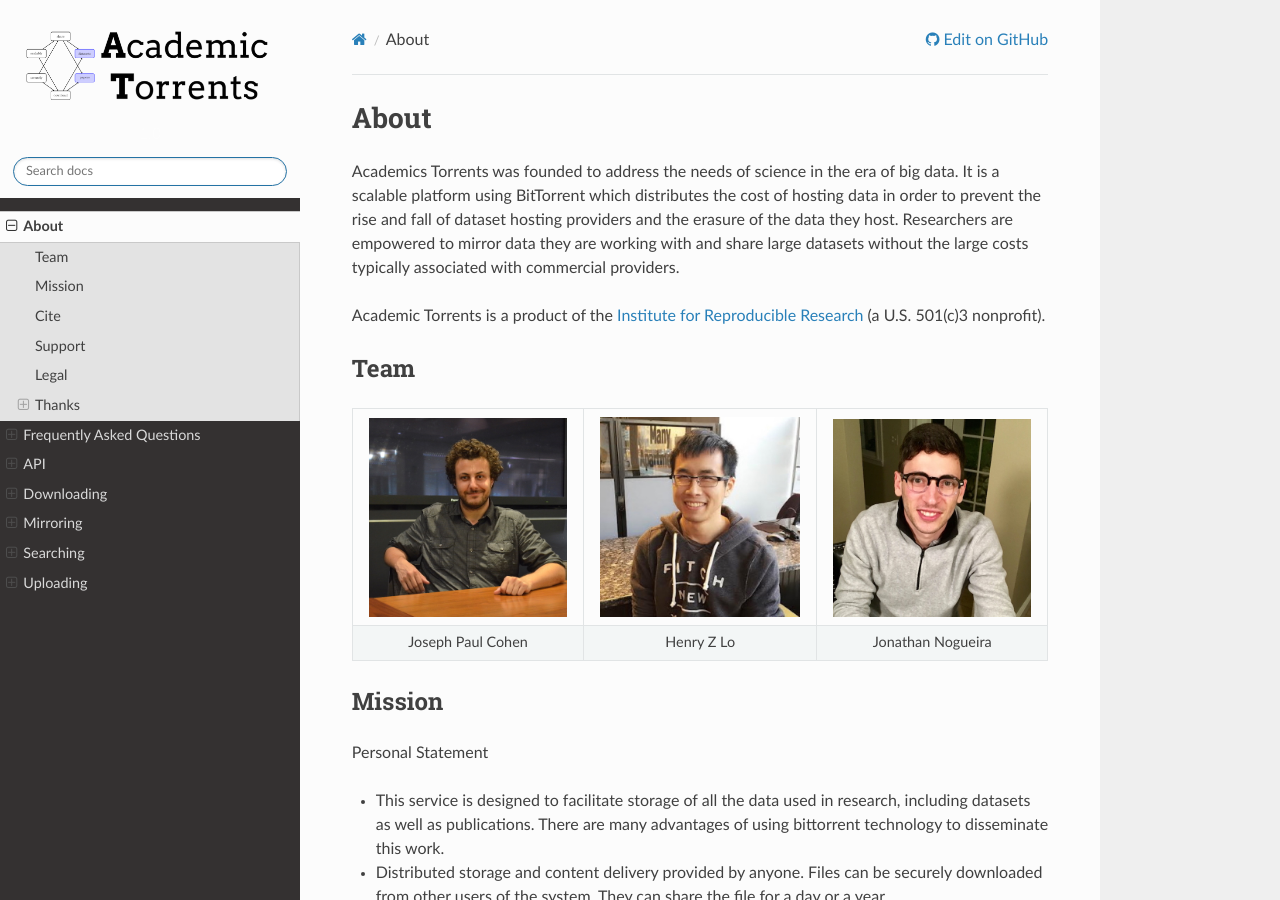
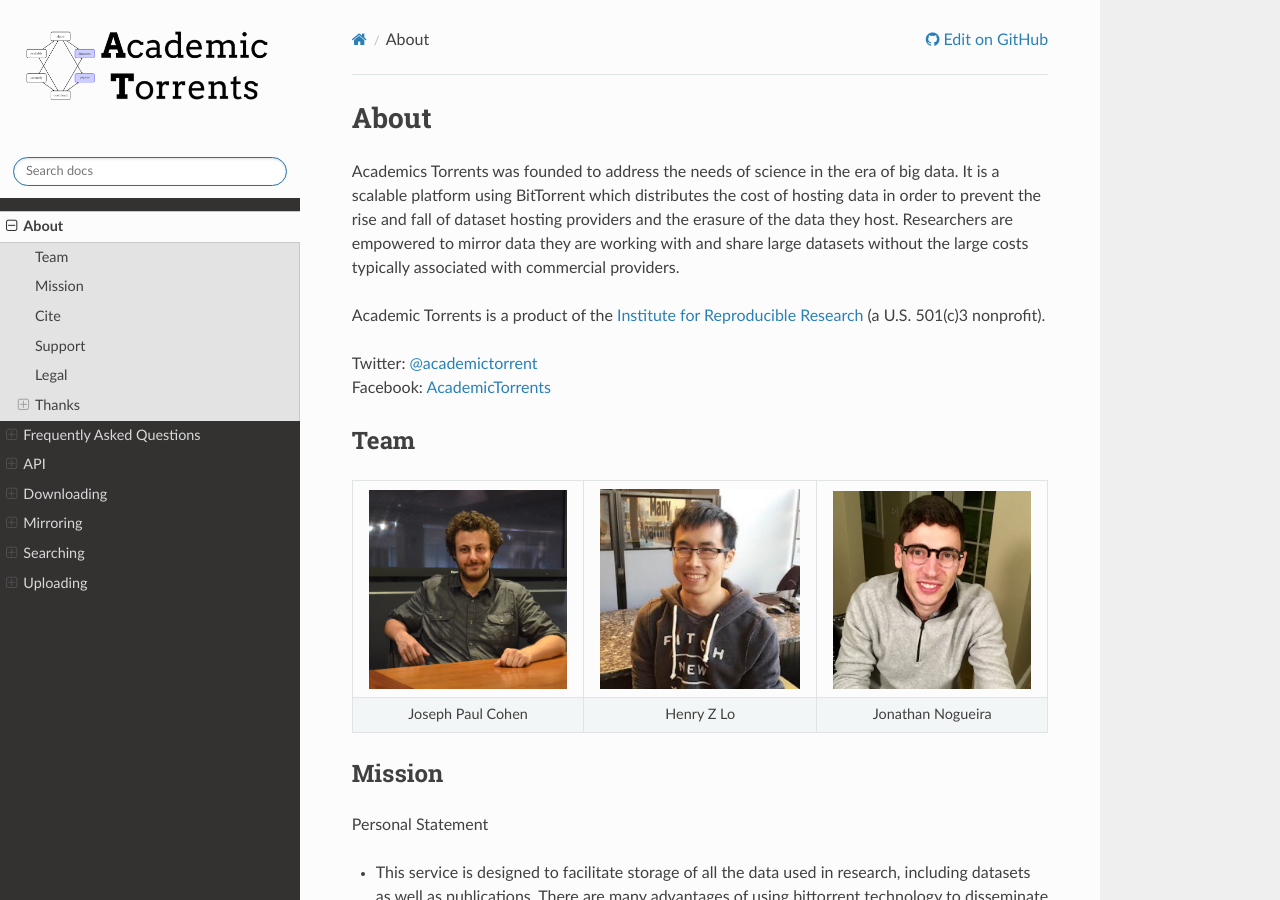
Before and after one commit to academictorrents/academictorrents-docs, a Sphinx documentation site: the page built from docs/about.md, in a window 1280 px wide and 900 px high. Built offline with Sphinx 7.4.7 and the Read the Docs theme 2.0.0, drawn with Linux system fonts in a browser that asks for light colours.

Commit message:
social accounts

```diff
--- a/docs/about.md
+++ b/docs/about.md
@@ -3,6 +3,9 @@
 Academics Torrents was founded to address the needs of science in the era of big data. It is a scalable platform using BitTorrent which distributes the cost of hosting data in order to prevent the rise and fall of dataset hosting providers and the erasure of the data they host. Researchers are empowered to mirror data they are working with and share large datasets without the large costs typically associated with commercial providers.
 
 Academic Torrents is a product of the [Institute for Reproducible Research](https://reproducibilityinstitute.org/) (a U.S. 501(c)3 nonprofit).
+
+Twitter: [@academictorrent](https://twitter.com/academictorrent)<br>
+Facebook: [AcademicTorrents](https://www.facebook.com/academictorrents/)
 
 ## Team
 
```
